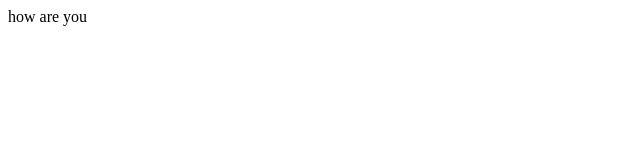
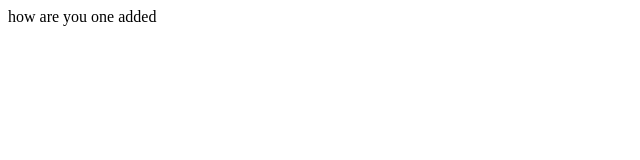
Before and after one commit to arm666/game-bagchal, a plain HTML site: page index.html in a window 1280 px wide. Shown: the full height of the page, 0-640 px from the left. Drawn offline with Linux system fonts and the light colour scheme.

Commit message:
Update index.html

```diff
--- a/index.html
+++ b/index.html
@@ -8,5 +8,6 @@
   </head>
   <body>
     how are you
+    one added
   </body>
 </html>
```
